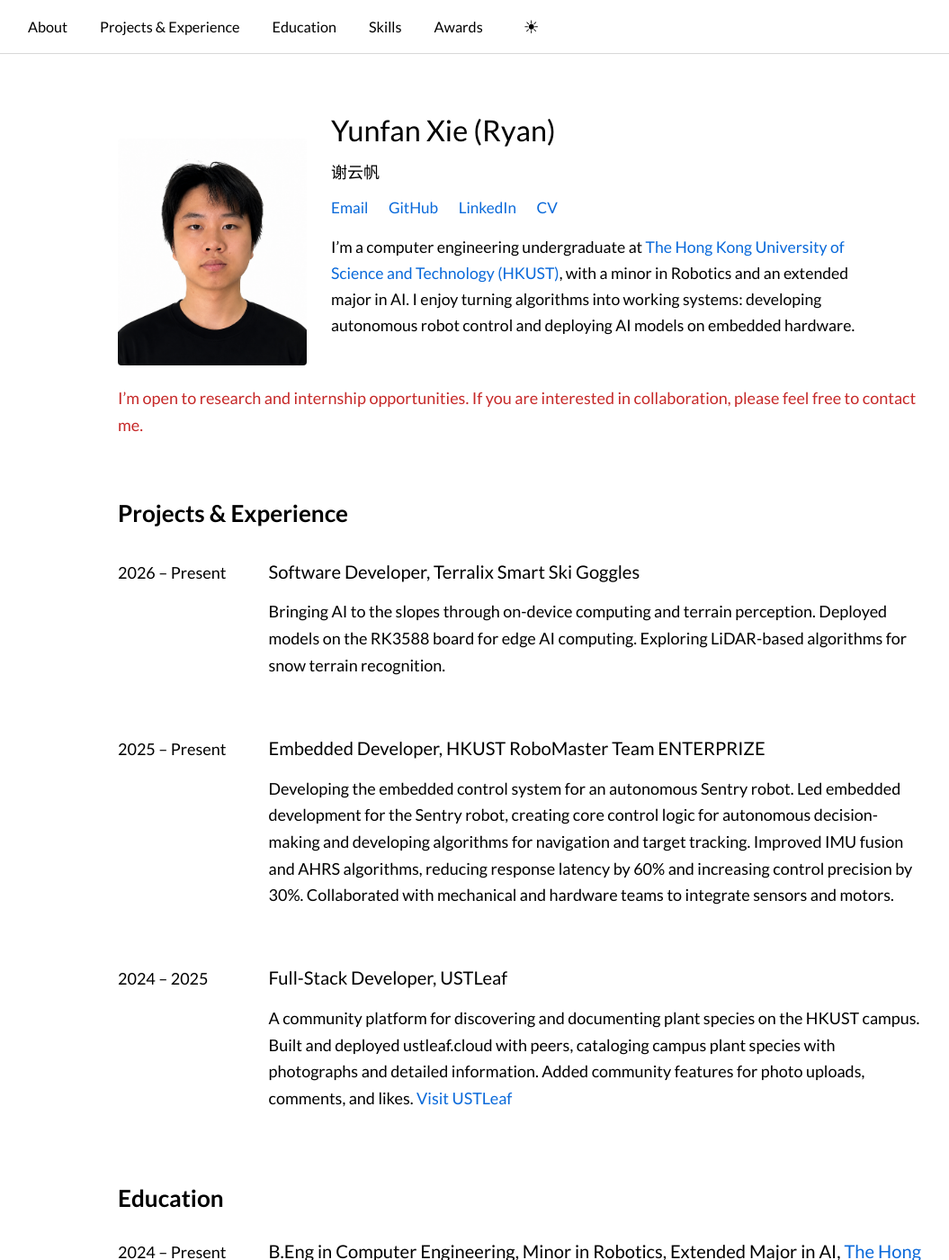
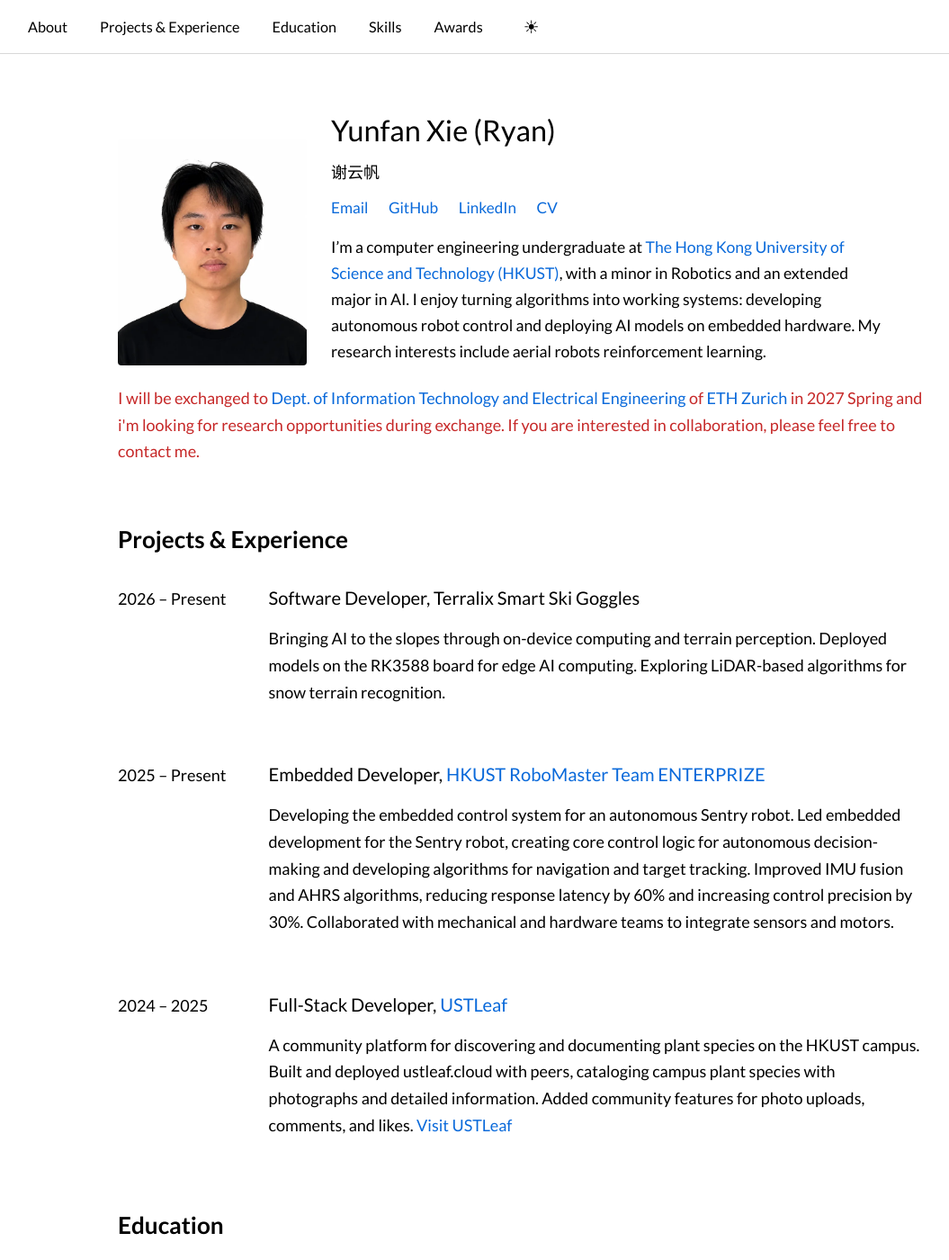
Before and after one commit to ryanyunfanxie/ryanyunfanxie.github.io, a Jekyll site: the page built from _pages/about.md, in a window 1280 px wide and 1400 px high. Shown: the whole window at 90% size, without its empty margins (59-1114 px from the left). Built offline with Jekyll 4.4.1, drawn with Linux system fonts in a browser that asks for light colours.

Commit message:
feat: update

```diff
--- a/_data/profile.yml
+++ b/_data/profile.yml
@@ -16,6 +16,7 @@ projects:
       - Exploring LiDAR-based algorithms for snow terrain recognition.
   - id: robomaster
     name: HKUST RoboMaster Team ENTERPRIZE
+    title_url: https://www.instagram.com/hkust_enterprize_robomaster/
     role: Embedded Developer
     period: 2025 – Present
     summary: Developing the embedded control system for an autonomous Sentry robot.
@@ -25,6 +26,7 @@ projects:
       - Collaborated with mechanical and hardware teams to integrate sensors and motors.
   - id: ustleaf
     name: USTLeaf
+    title_url: https://ustleaf.cloud
     role: Full-Stack Developer
     period: 2024 – 2025
     summary: A community platform for discovering and documenting plant species on the HKUST campus.
--- a/_includes/profile-projects.html
+++ b/_includes/profile-projects.html
@@ -3,7 +3,7 @@
   <section class="project-entry" id="{{ project.id }}">
     <span class="entry-date">{{ project.period }}</span>
     <div class="entry-content">
-      <h{{ include.heading | default: 3 }} class="entry-title">{{ project.role }}&#44; {{ project.name }}</h{{ include.heading | default: 3 }}>
+      <h{{ include.heading | default: 3 }} class="entry-title">{{ project.role }}&#44; {% if project.title_url %}<a href="{{ project.title_url }}">{{ project.name }}</a>{% else %}{{ project.name }}{% endif %}</h{{ include.heading | default: 3 }}>
       <p class="entry-summary">{{ project.summary }} {% if include.detailed %}{% for highlight in project.highlights %}{{ highlight }} {% endfor %}{% endif %}{% if include.detailed and project.url %}<a class="text-link" href="{{ project.url }}">{{ project.link_label }}</a>{% endif %}</p>
     </div>
   </section>
--- a/_layouts/profile.html
+++ b/_layouts/profile.html
@@ -5,7 +5,7 @@ layout: default
 <main id="main" class="profile-layout">
   <section class="profile-overview" id="about" aria-label="About Yunfan Xie (Ryan)">
     <div class="profile-photo">
-      <img src="{{ '/images/profile-photo.png' | relative_url }}" alt="Portrait of Yunfan Xie (Ryan)" fetchpriority="high">
+      <img src="{{ '/images/profile-photo.webp' | relative_url }}" alt="Portrait of Yunfan Xie (Ryan)" width="600" height="800" decoding="async" fetchpriority="high">
     </div>
     <div class="profile-identity">
       <h1 class="profile-name">Yunfan Xie (Ryan)</h1>
@@ -16,10 +16,10 @@ layout: default
         <a href="{{ site.author.linkedin }}">LinkedIn</a>
         <a href="{{ site.author.cv | relative_url }}">CV</a>
       </div>
-      <p class="profile-bio">I’m a computer engineering undergraduate at <a href="{{ site.data.profile.education.url }}">The Hong Kong University of Science and Technology (HKUST)</a>, with a minor in Robotics and an extended major in AI. I enjoy turning algorithms into working systems: developing autonomous robot control and deploying AI models on embedded hardware.</p>
+      <p class="profile-bio">I’m a computer engineering undergraduate at <a href="{{ site.data.profile.education.url }}">The Hong Kong University of Science and Technology (HKUST)</a>, with a minor in Robotics and an extended major in AI. I enjoy turning algorithms into working systems: developing autonomous robot control and deploying AI models on embedded hardware. My research interests include aerial robots reinforcement learning.</p>
     </div>
   </section>
-  <p class="opportunity-note">I’m open to research and internship opportunities. If you are interested in collaboration, please feel free to contact me.</p>
+  <p class="opportunity-note">I will be exchanged to <a href="https://ee.ethz.ch/">Dept. of Information Technology and Electrical Engineering</a> of <a href="https://ethz.ch/">ETH Zurich</a> in 2027 Spring and i'm looking for research opportunities during exchange. If you are interested in collaboration, please feel free to contact me.</p>
   <article class="profile-content">
     {% if page.eyebrow or page.title or page.subtitle %}<header class="profile-heading">
       <p class="eyebrow">{{ page.eyebrow }}</p>
```
Also changed, not shown: images/profile-photo.png (deleted), images/profile-photo.webp (added).
